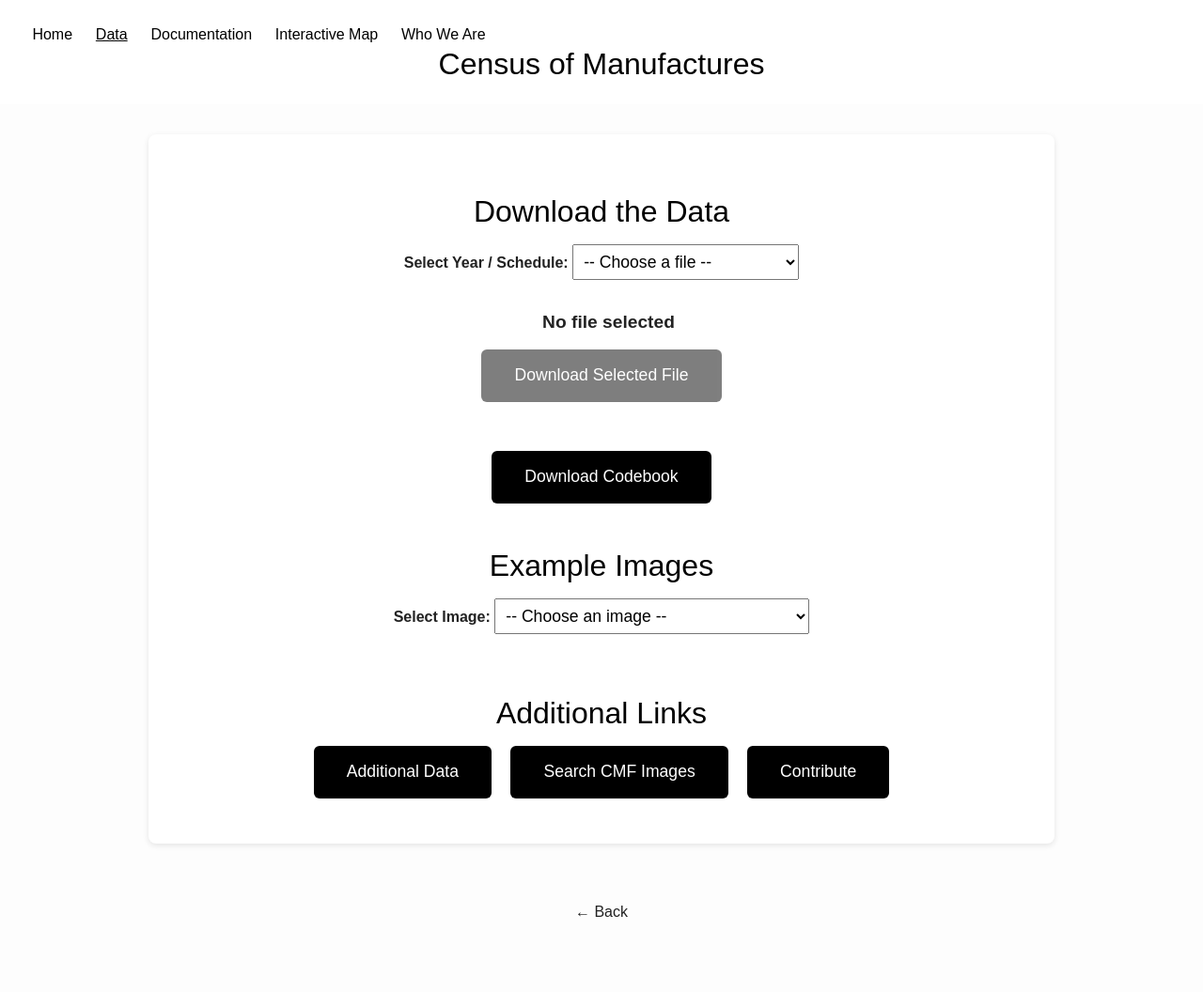
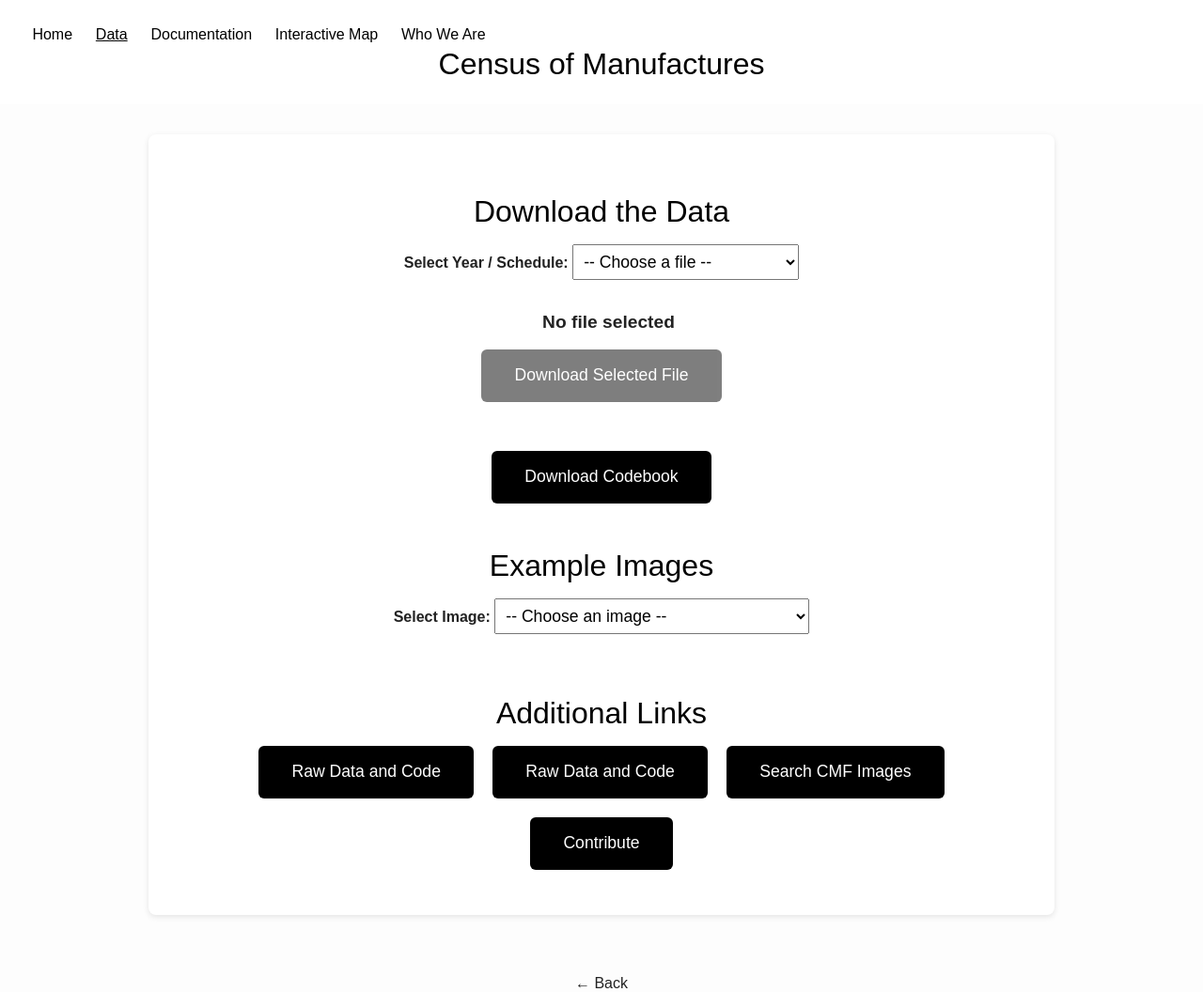
Before and after one commit to allen-otterstrom/CMF_data, a Jekyll site: the page built from get-data.md, in a window 1280 px wide. Shown: the whole page at 94% size. Built offline with Jekyll 4.4.1, drawn with Linux system fonts in a browser that asks for light colours; before the commit the page ends 980 px from its top, so only the background shows below that.

Commit message:
Update get-data.md

```diff
--- a/get-data.md
+++ b/get-data.md
@@ -55,7 +55,8 @@ title: Get the Data
 # Additional Links
 
 <div class="button-grid">
-  <a class="button" href="{{ '/additional-data' | relative_url }}">Additional Data</a>
+  <a class="button" href="{{ '/raw_data_code' | relative_url }}">Raw Data and Code</a>
+  <a class="button" href="{{ '/count-ind-tab' | relative_url }}">Raw Data and Code</a>
   <a class="button" href="{{ '/search' | relative_url }}">Search CMF Images</a>
   <a class="button" href="{{ '/add-on' | relative_url }}" class="button">Contribute</a>
 </div>
```
